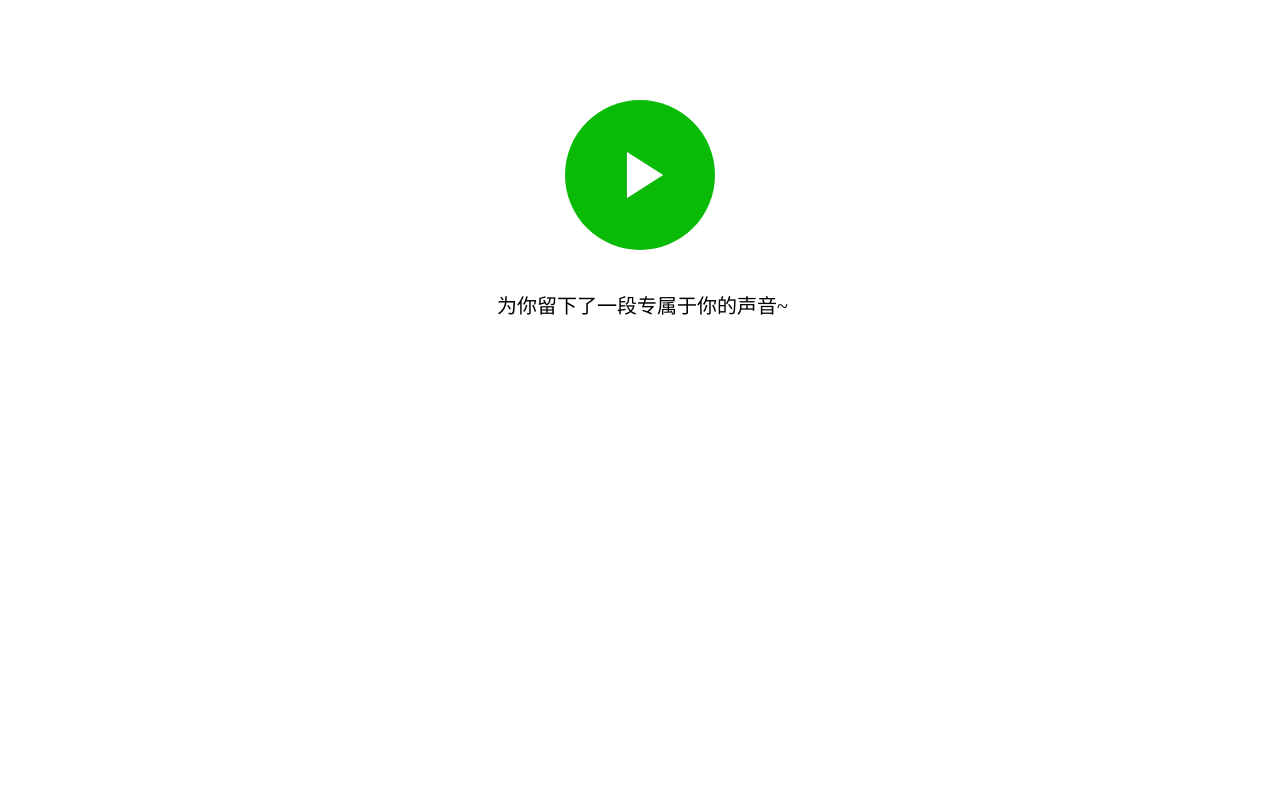
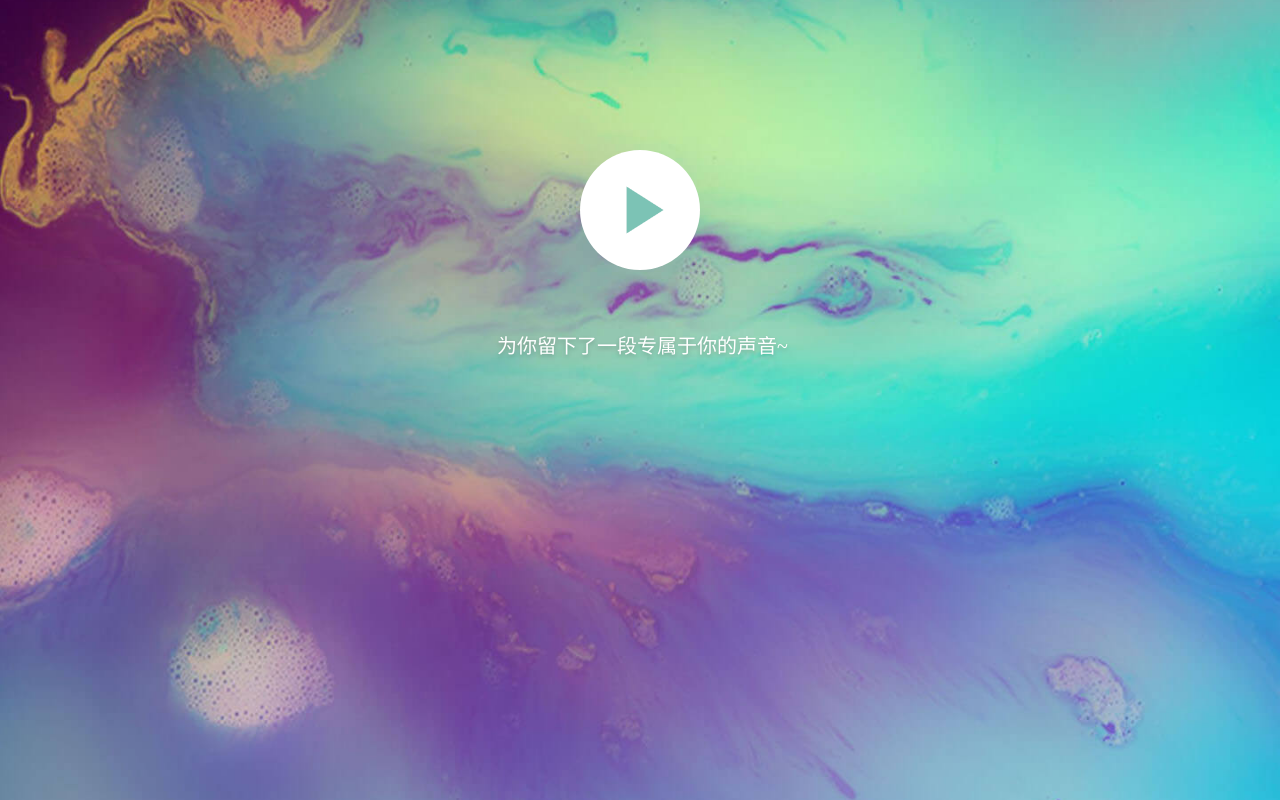
Before and after one commit to delbertbeta/bbt-recorder, a PHP site: page /record-manage/show.html in a window 1280 px wide. Run offline with PHP 8.4, Linux system fonts and the light colour scheme; data that the repository does not hold is empty.

Commit message:
Changed the design of the show page.
Signed-off-by: delbertbeta <delbertbeta@live.com>

```diff
--- a/srv/record-manage/css/show.css
+++ b/srv/record-manage/css/show.css
@@ -1,39 +1,39 @@
 html {
   height: 100%;
   width: 100%;
+  color: white;
 }
 
 body {
   margin: 0;
+  background-image: url(../img/background.jpg);
+  background-size: cover;
+  background-position: center;
 }
 
 .play {
   width: 100%;
-  margin-top: 100px;
+  margin-top: 150px;
 }
 
 .play>.play-button {
-  height: 150px;
-  width: 150px;
+  height: 120px;
+  width: 120px;
   margin: auto;
   border-radius: 50%;
-  background-color: #09BB07;
-  transition: background-color 0.5s ease;
+  background-color: white;
+  transition: box-shadow 0.5s ease;
 }
 
 .play>.play-button:hover {
-  background-color: #54D44F;
-}
-
-.play>.play-button:active {
-  background-color: #1FB817;
+  box-shadow: 0px 2px 5px rgba(0, 0, 0, 0.2);
 }
 
 .play>.play-button>.icon {
   display: none;
   width: 80px;
   height: 80px;
-  padding: 35px;
+  padding: 20px;
 }
 
 .play>.play-button>.icon.show {
@@ -43,13 +43,14 @@ body {
 .text {
   width: 100%;
   text-align: center;
-  padding: 20px;
+  padding: 40px;
   box-sizing: border-box;
   font-size: 20px;
+  text-shadow: 0px 2px 4px rgba(0, 0, 0, 0.2);
 }
 
 .text>.tip-text>.name {
-  color: #09BB07;
+  color: #7cc3b5;
   margin-right: 5px;
   font-weight: 700;
 }
```
Also changed, not shown: srv/record-manage/js/app.js (+1 -33 lines), record-manage/img/background.jpg (added), srv/record-manage/img/background.jpg (added), srv/record-manage/img/pause.png, srv/record-manage/img/play.png.
